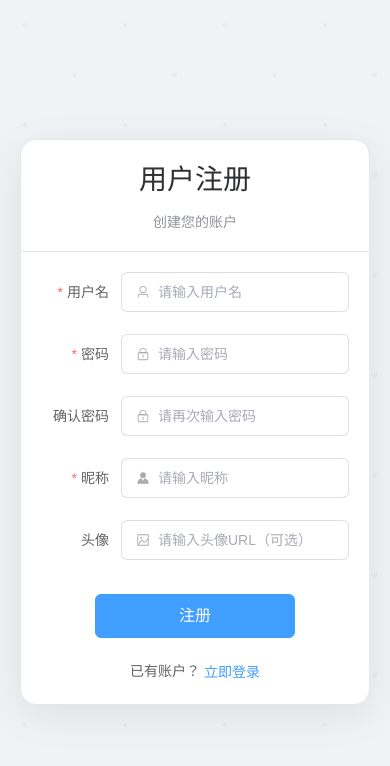
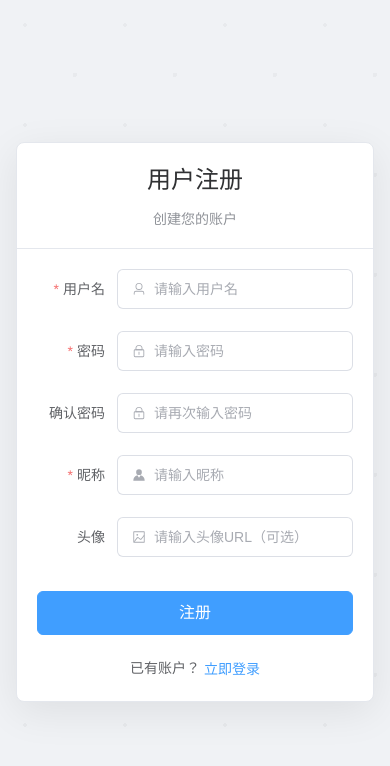
Before and after one commit to 3086953492/goauth, a Vue app in the folder web/: page /register in a window 390 px wide. Shown: the top 766 px of the page. Built offline with nearby package versions, Linux system fonts and the light colour scheme; no server answers.

Commit message:
style(Register): 重构注册页面样式使用CSS变量
将硬编码的样式值替换为CSS变量，提升样式可维护性和一致性
添加响应式设计支持移动端显示

```diff
--- a/web/src/views/Register.vue
+++ b/web/src/views/Register.vue
@@ -1,8 +1,8 @@
 <template>
-  <div class="register-container">
-    <el-card class="register-card">
+  <div class="register-page">
+    <el-card class="register-page__card">
       <template #header>
-        <div class="card-header">
+        <div class="register-page__header">
           <h2>用户注册</h2>
           <p>创建您的账户</p>
         </div>
@@ -31,13 +31,13 @@
           <el-input v-model="registerForm.avatar" placeholder="请输入头像URL（可选）" clearable :prefix-icon="Picture" />
         </el-form-item>
 
-        <el-form-item label-width="0" class="button-form-item">
-          <el-button type="primary" :loading="loading" @click="handleRegister" class="register-button">
+        <el-form-item label-width="0" class="register-page__button-form-item">
+          <el-button type="primary" :loading="loading" @click="handleRegister" class="register-page__button">
             {{ loading ? '注册中...' : '注册' }}
           </el-button>
         </el-form-item>
 
-        <div class="login-link">
+        <div class="register-page__login-link">
           已有账户？
           <el-link type="primary" @click="goToLogin">立即登录</el-link>
         </div>
@@ -90,77 +90,97 @@ const goToLogin = () => {
 </script>
 
 <style scoped>
-.register-container {
+.register-page {
   min-height: 100vh;
   display: flex;
   justify-content: center;
   align-items: center;
-  background: #f0f2f5;
+  background: var(--color-page-background-alt);
   background-image:
-    radial-gradient(circle at 25px 25px, rgba(0, 0, 0, 0.03) 2%, transparent 0%),
-    radial-gradient(circle at 75px 75px, rgba(0, 0, 0, 0.03) 2%, transparent 0%);
-  background-size: 100px 100px;
-  padding: 20px;
+    radial-gradient(circle at var(--pattern-size-dot-small) var(--pattern-size-dot-small), rgba(0, 0, 0, 0.03) 2%, transparent 0%),
+    radial-gradient(circle at var(--pattern-size-dot-large) var(--pattern-size-dot-large), rgba(0, 0, 0, 0.03) 2%, transparent 0%);
+  background-size: var(--pattern-size-grid) var(--pattern-size-grid);
+  padding: var(--spacing-lg);
 }
 
-.register-card {
+.register-page__card {
   width: 100%;
-  max-width: 500px;
-  border-radius: 16px;
-  box-shadow: 0 10px 40px rgba(0, 0, 0, 0.08);
-  background: #ffffff;
+  max-width: var(--dialog-width-small);
+  border-radius: var(--border-radius-xlarge);
+  box-shadow: var(--shadow-auth-card);
+  background: var(--color-card-background);
 }
 
-.card-header {
+.register-page__header {
   text-align: center;
 }
 
-.card-header h2 {
-  margin: 0 0 8px 0;
-  font-size: 28px;
+.register-page__header h2 {
+  margin: 0 0 var(--spacing-sm) 0;
+  font-size: var(--font-size-heading);
   font-weight: 600;
-  color: #303133;
+  color: var(--color-text-primary);
 }
 
-.card-header p {
+.register-page__header p {
   margin: 0;
-  font-size: 14px;
-  color: #909399;
+  font-size: var(--font-size-sm);
+  color: var(--color-text-tertiary);
 }
 
-.button-form-item {
+.register-page__button-form-item {
   text-align: center;
 }
 
-.button-form-item :deep(.el-form-item__content) {
+.register-page__button-form-item :deep(.el-form-item__content) {
   display: flex;
   justify-content: center;
 }
 
-.register-button {
-  width: 200px;
-  margin-top: 12px;
-  height: 44px;
-  font-size: 16px;
+.register-page__button {
+  width: var(--button-width-auth);
+  margin-top: var(--spacing-sm-lg);
+  height: var(--button-height-large);
+  font-size: var(--font-size-base);
   font-weight: 500;
 }
 
-.login-link {
+.register-page__login-link {
   text-align: center;
-  margin-top: 16px;
-  font-size: 14px;
-  color: #606266;
+  margin-top: var(--spacing-md);
+  font-size: var(--font-size-sm);
+  color: var(--color-text-secondary);
 }
 
-:deep(.el-form-item__label) {
+.register-page__card :deep(.el-form-item__label) {
   font-weight: 500;
 }
 
-:deep(.el-input__inner) {
-  border-radius: 6px;
+.register-page__card :deep(.el-input__inner) {
+  border-radius: var(--border-radius-input);
 }
 
-:deep(.el-button) {
-  border-radius: 6px;
+.register-page__card :deep(.el-button) {
+  border-radius: var(--border-radius-button);
+}
+
+/* 响应式设计 */
+/* 小屏幕：对应 --breakpoint-mobile (480px) */
+@media (max-width: 480px) {
+  .register-page {
+    padding: var(--spacing-md);
+  }
+
+  .register-page__card {
+    border-radius: var(--border-radius-large);
+  }
+
+  .register-page__header h2 {
+    font-size: var(--font-size-title);
+  }
+
+  .register-page__button {
+    width: 100%;
+  }
 }
 </style>
```
